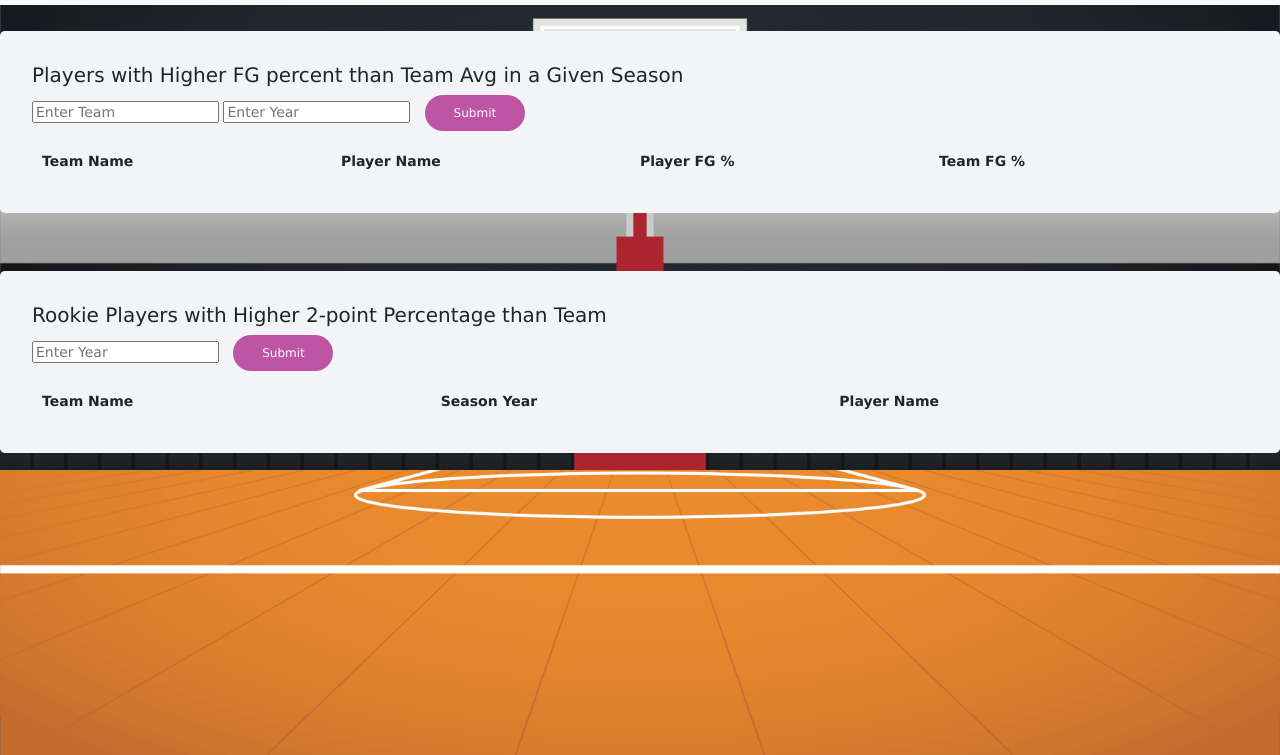
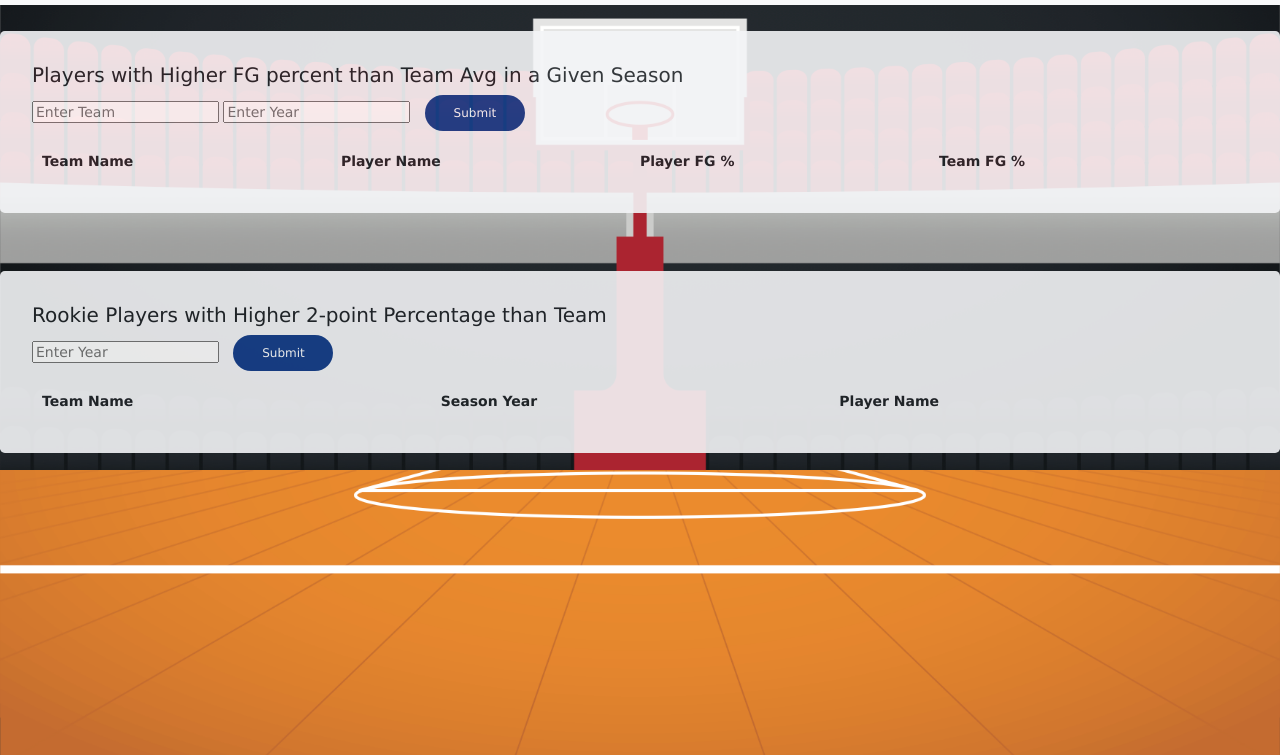
Before and after one commit to aarondr77/NBA-Visualizer, a website: page views/team.html in a window 1280 px wide. Shown: the part 45-800 px from the top of the page. Drawn offline with nearby package versions, Linux system fonts and the light colour scheme; files that its build step writes are made by us from their sources.

Commit message:
changed opacity of cards

```diff
--- a/public/stylesheets/css.css
+++ b/public/stylesheets/css.css
@@ -2,6 +2,11 @@
   display: flex;
   flex-flow: column wrap;
   margin-top: 10px;
+  opacity: 0.9;
+}
+
+.query-container:hover {
+  opacity: 1;
 }
 
 .input-container .login-input {
@@ -24,18 +29,18 @@
   box-sizing: border-box;
   border-radius: 20px;
   outline: none;
-  background: #bd54a4;
-  color: #fff;
+  background: #17408B;
+  color: #ffff;
   cursor: pointer;
   font-size: 12px;
 }
 
 .input-container .submit-btn:hover {
-  background: #c561ae;
+  background: #17408B;
 }
 
 .input-container .submit-btn:active {
-  background: #d86bbe;
+  background: #17408B;
 }
 
 .result-container .shootingpercentage:hover , .result-container .likelyshot:hover{
```
